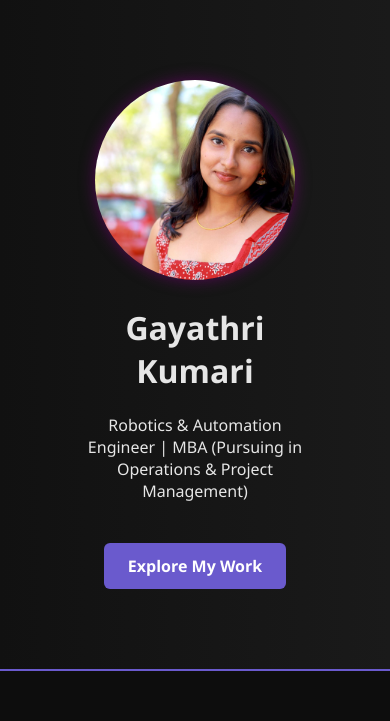
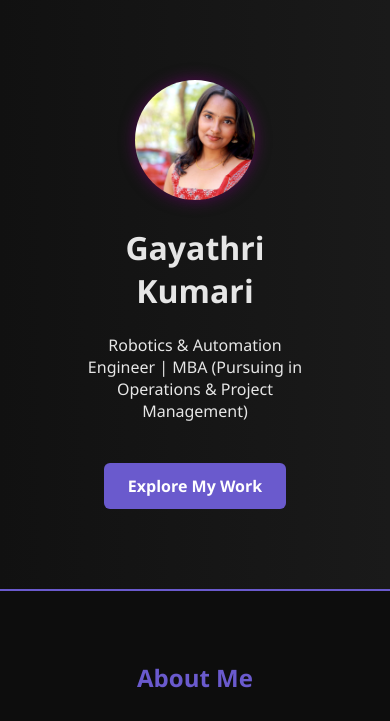
Before and after one commit to gayathri-kumari/gayathri-kumari.github.io, a plain HTML site: page index.html in a window 390 px wide. Shown: the top 721 px of the page. Drawn offline with Linux system fonts and the light colour scheme.

Commit message:
Update Style.CSS
Make photo smaller on mobile phones

```diff
--- a/Style.CSS
+++ b/Style.CSS
@@ -73,7 +73,13 @@ h2 {
   border-radius: 10px;
   box-shadow: 0 6px 12px rgba(0,0,0,0.5);
 }
-
+/* Media query: adjust photo size for mobile screens */
+@media (max-width: 600px) {
+    .profile-photo {
+        width: 120px;
+        height: 120px;
+    }
+}
 /* Footer */
 footer {
   text-align: center;
```
